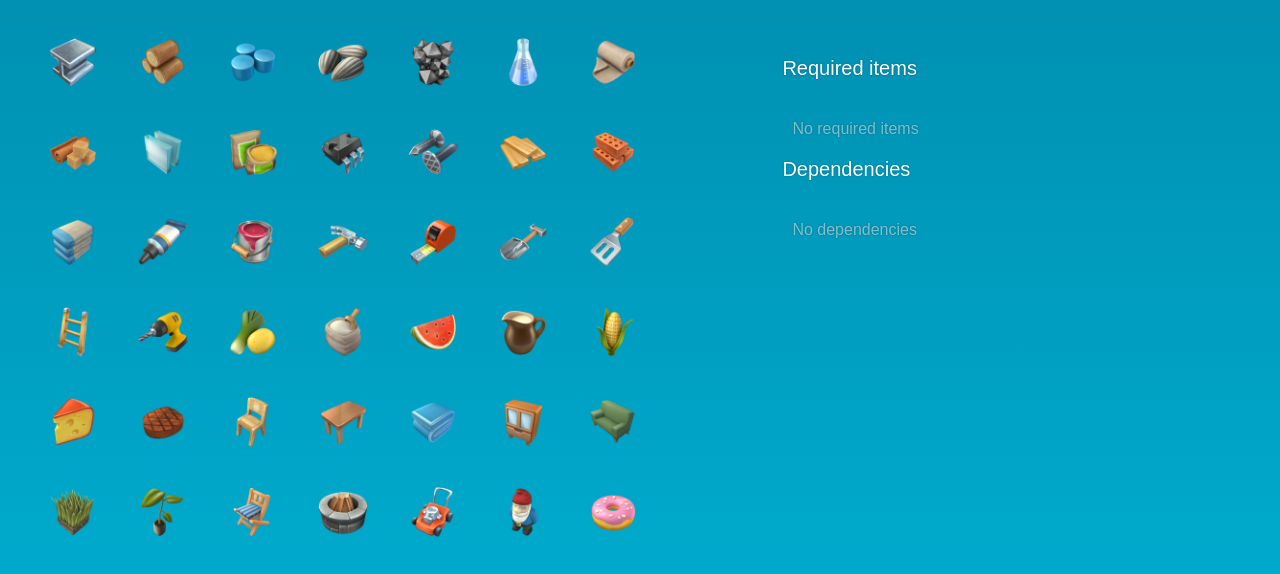
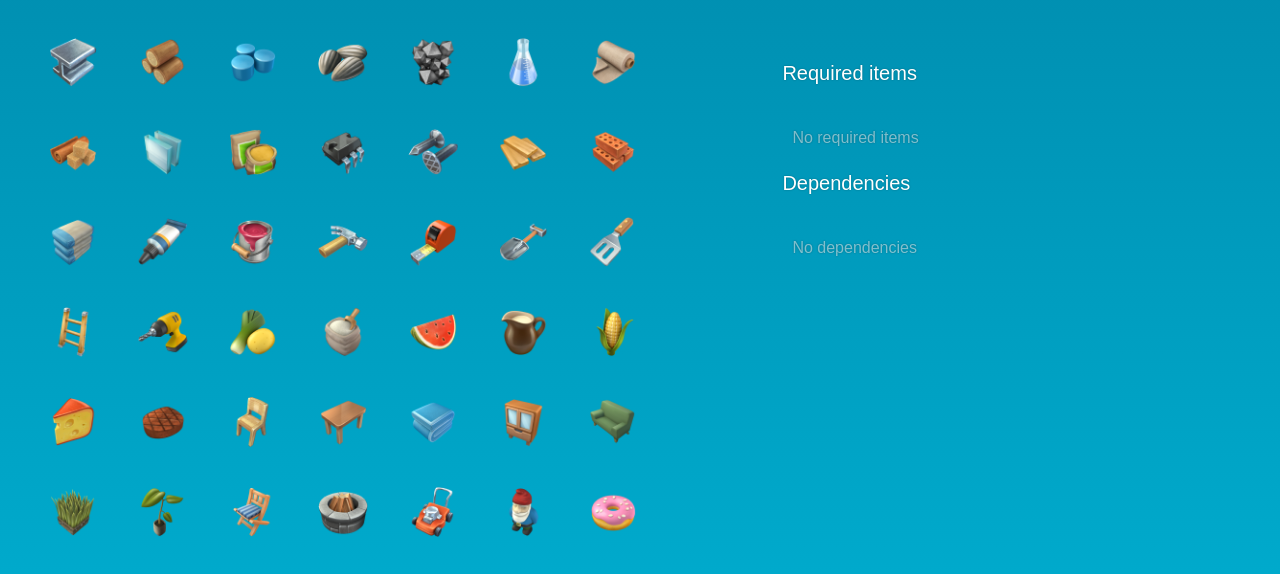
Before and after one commit to jbonigomes/simcity, a React app: page / in a window 1280 px wide. Shown: the part 189-763 px from the top of the page. Built offline with nearby package versions, Linux system fonts and the light colour scheme.

Commit message:
Line height

```diff
--- a/src/index.scss
+++ b/src/index.scss
@@ -35,6 +35,7 @@ button:disabled {
 h1 {
   font-size: 20px;
   font-weight: 100;
+  line-height: 32px;
   margin: 20px 0 40px 0;
 }
 
```
